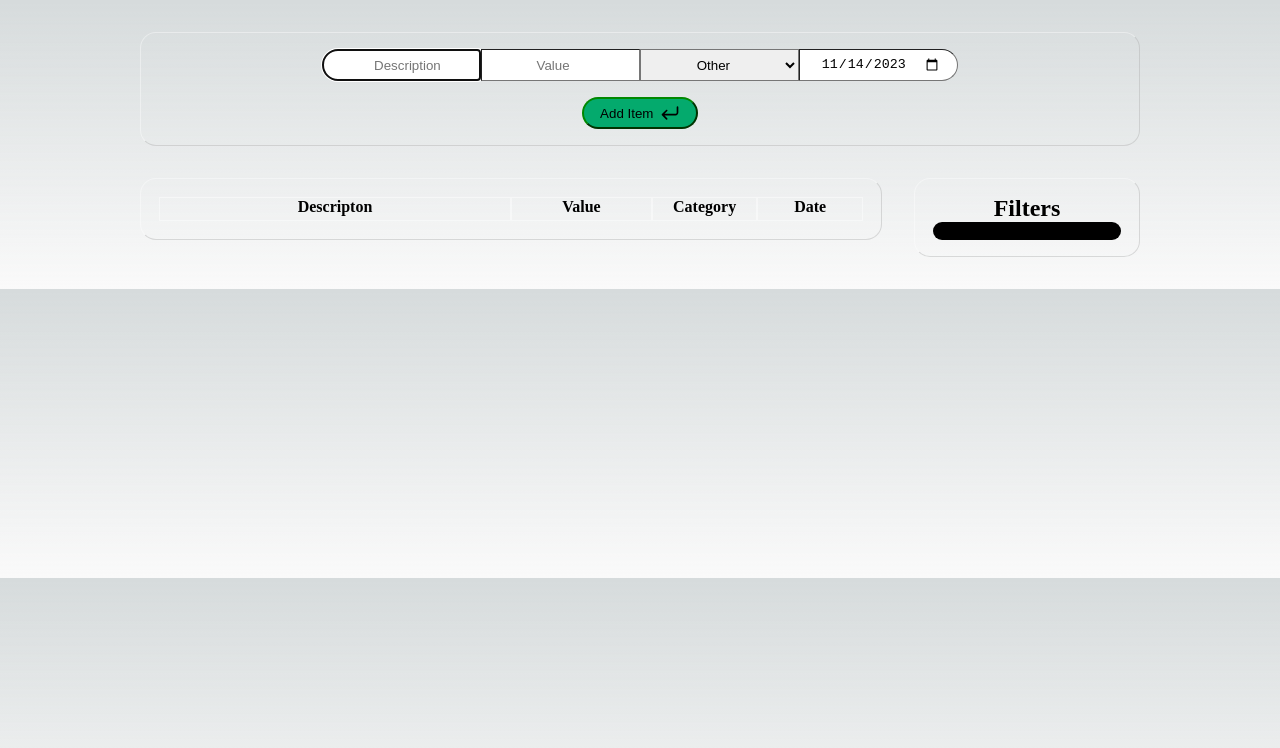
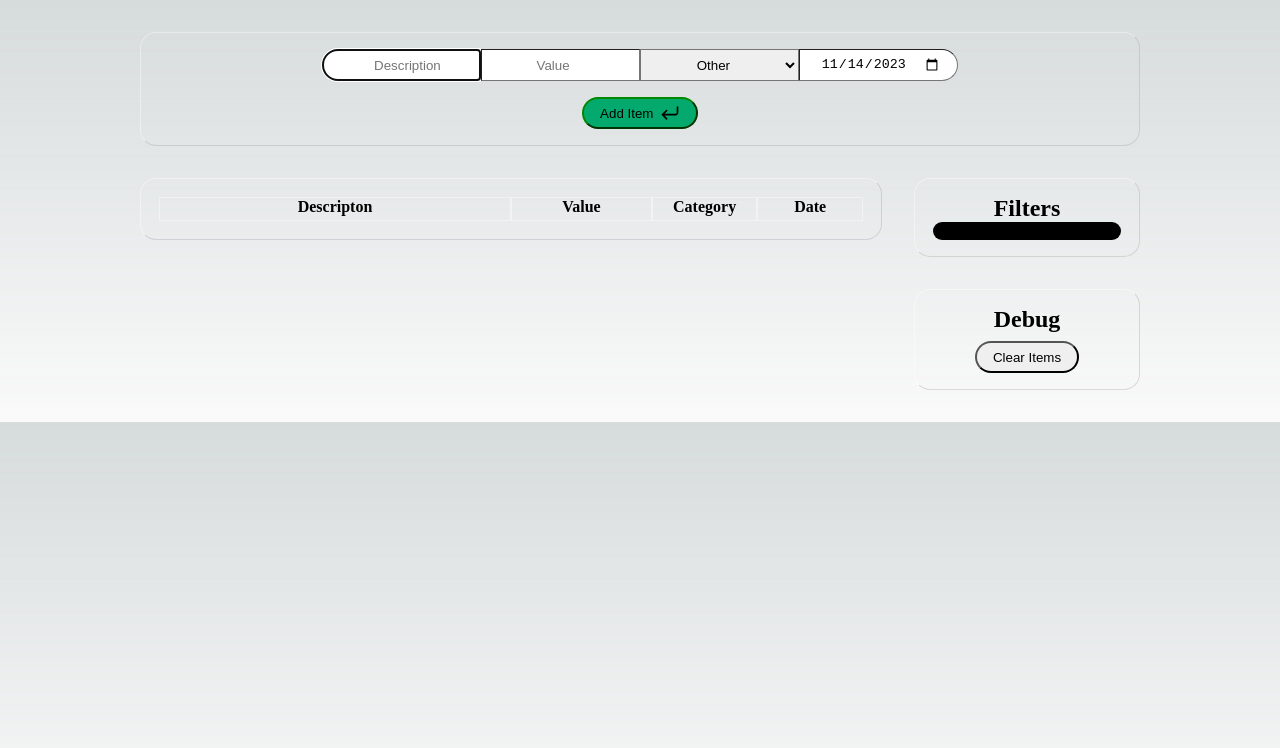
Before and after one commit to AguirreEze/expenses-list, a Next.js app: page / in a window 1280 px wide. Shown: the top 748 px of the page. Built offline with nearby package versions, Linux system fonts and the light colour scheme.

Commit message:
feat: debug buttons

```diff
--- a/app/page.tsx
+++ b/app/page.tsx
@@ -3,6 +3,7 @@ import ListContext from "@/context/ListContext"
 import ItemForm from "@/components/ItemForm"
 import ItemDisplay from "@/components/ItemDisplay"
 import Filters from "@/components/Filters"
+import DebugButtons from "@/components/DebugButtons"
 
 import styles from "./page.module.css"
 
@@ -13,6 +14,7 @@ export default function Home(): JSX.Element {
         <ItemForm />
         <ItemDisplay />
         <Filters />
+        <DebugButtons />
       </ListContext>
     </main>
   )
--- /dev/null
+++ b/components/DebugButtons/index.tsx
@@ -0,0 +1,24 @@
+"use client"
+
+import { useContext } from "react"
+import { ListContext } from "@/context/ListContext"
+import CardBorder from "../CardBorder"
+// import Dropdown from "../Dropdown"
+
+import styles from "./styles.module.css"
+
+export default function DebugButtons(): JSX.Element {
+  const { dispatch } = useContext(ListContext)
+
+  const handleClick = (): void => {
+    dispatch({ type: "clearList" })
+  }
+  return (
+    <CardBorder className={styles.container}>
+      {/* <Dropdown title="Debug"> */}
+      <h2>Debug</h2>
+      <button onClick={handleClick}>clear items</button>
+      {/* </Dropdown> */}
+    </CardBorder>
+  )
+}
--- /dev/null
+++ b/components/DebugButtons/styles.module.css
@@ -0,0 +1,12 @@
+.container {
+  display: flex;
+  flex-direction: column;
+  gap: 0.5rem;
+  grid-column: 4;
+}
+
+@media (max-width: 650px) {
+  .container {
+    display: none;
+  }
+}
```
